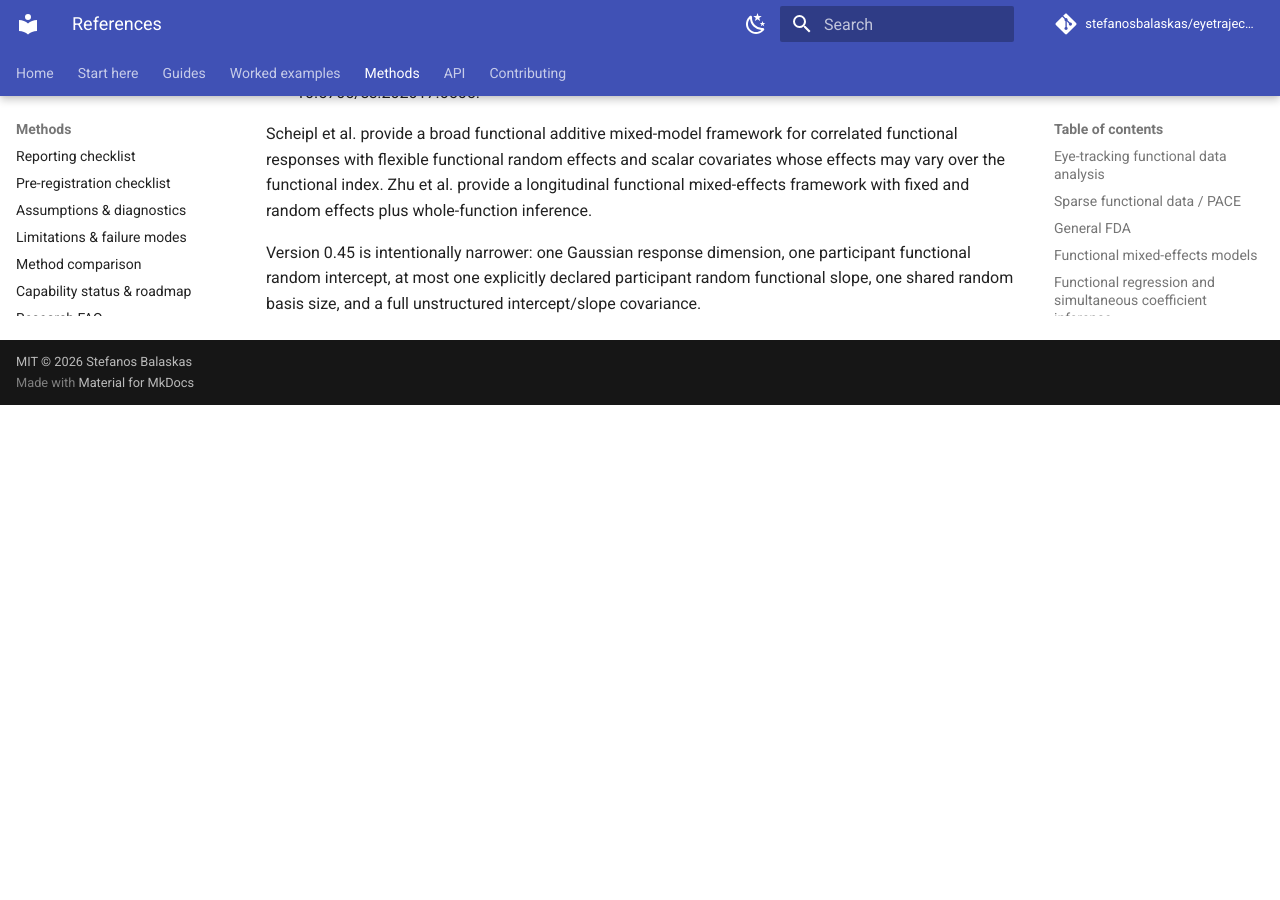
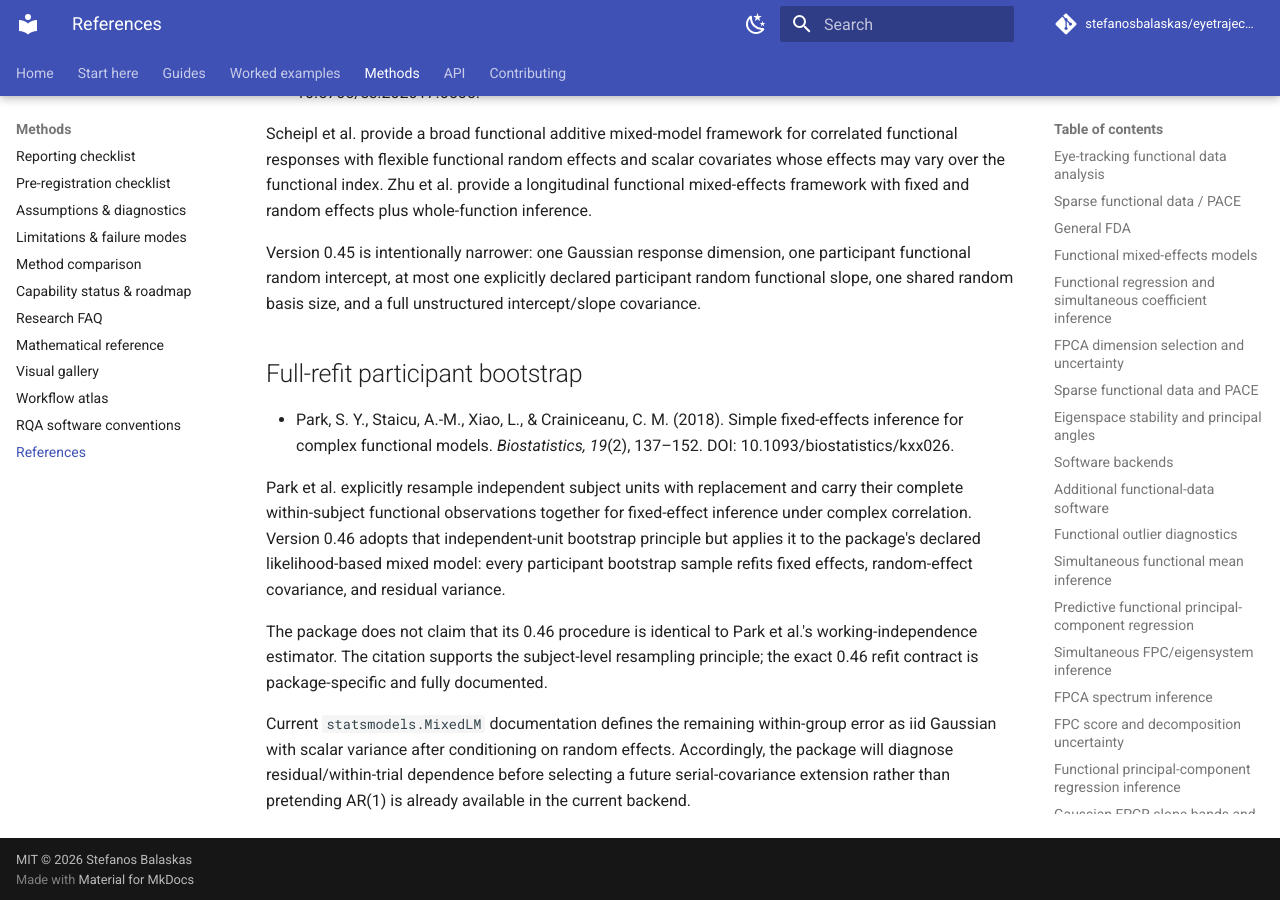
Before and after one commit to stefanosbalaskas/eyetrajectoriespy, an MkDocs documentation site: the page built from docs/methods/references.md, in a window 1280 px wide and 900 px high, scrolled down 16952 px. Built offline with MkDocs 1.6.1 and Material for MkDocs 9.7.7, drawn with Linux system fonts in a browser that asks for light colours; comment, search, counter and statistics services are not loaded; before the commit the page ends 17357 px from its top, so only the background shows below that.

Commit message:
Add full-refit bootstrap evidence and residual backend boundary

```diff
--- a/docs/methods/references.md
+++ b/docs/methods/references.md
@@ -407,3 +407,29 @@ Version 0.45 is intentionally narrower: one Gaussian response dimension, one
 participant functional random intercept, at most one explicitly declared
 participant random functional slope, one shared random basis size, and a full
 unstructured intercept/slope covariance.
+
+
+## Full-refit participant bootstrap
+
+- Park, S. Y., Staicu, A.-M., Xiao, L., & Crainiceanu, C. M. (2018).
+  Simple fixed-effects inference for complex functional models.
+  *Biostatistics, 19*(2), 137–152.
+  DOI: 10.1093/biostatistics/kxx026.
+
+Park et al. explicitly resample independent subject units with replacement and
+carry their complete within-subject functional observations together for
+fixed-effect inference under complex correlation. Version 0.46 adopts that
+independent-unit bootstrap principle but applies it to the package's declared
+likelihood-based mixed model: every participant bootstrap sample refits fixed
+effects, random-effect covariance, and residual variance.
+
+The package does not claim that its 0.46 procedure is identical to Park et al.'s
+working-independence estimator. The citation supports the subject-level
+resampling principle; the exact 0.46 refit contract is package-specific and
+fully documented.
+
+Current `statsmodels.MixedLM` documentation defines the remaining within-group
+error as iid Gaussian with scalar variance after conditioning on random effects.
+Accordingly, the package will diagnose residual/within-trial dependence before
+selecting a future serial-covariance extension rather than pretending AR(1) is
+already available in the current backend.
```
